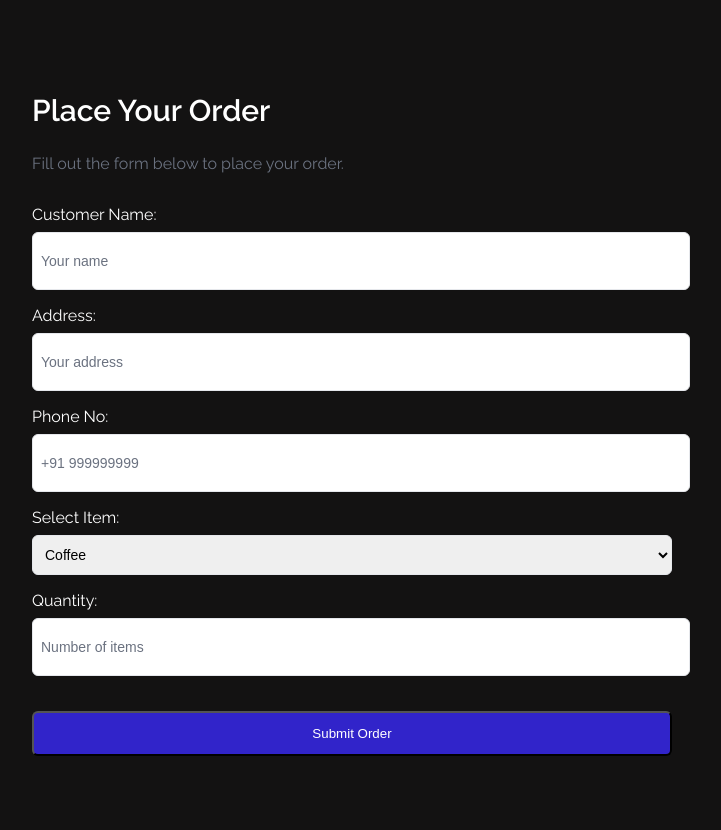
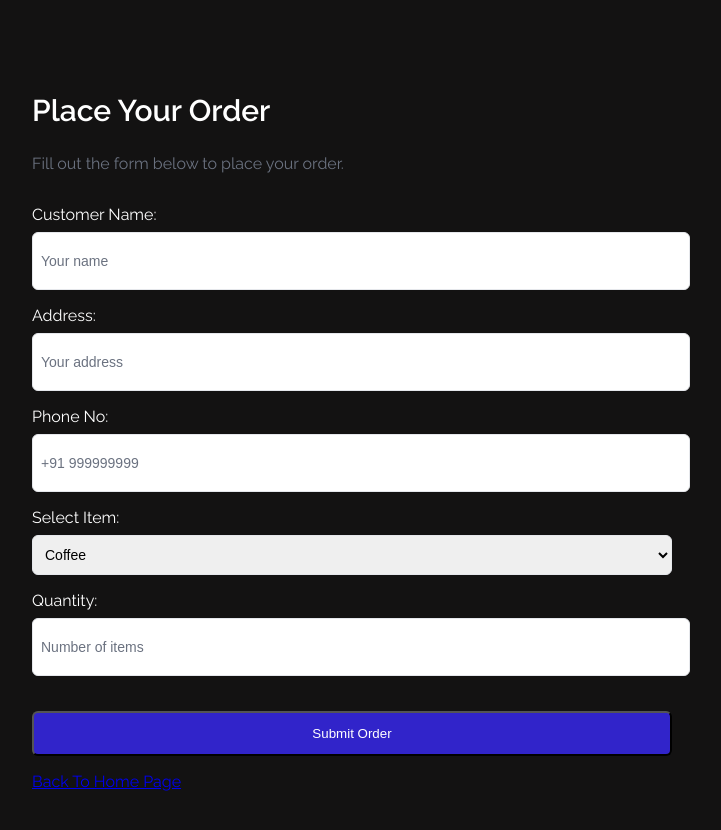
Before and after one commit to jatin123321/cofeeculture, a plain HTML site: page order.html in a window 1280 px wide. Shown: the whole page, without its empty margins (288-1009 px from the left). Drawn offline with Linux system fonts and the light colour scheme.

Commit message:
Update order.html

```diff
--- a/order.html
+++ b/order.html
@@ -115,6 +115,9 @@
                     <input type="number" id="quantity" name="quantity" class="form-input" placeholder="Number of items" required>
                 </div>
                 <button type="submit" class="form-submit">Submit Order</button>
+                <a href="https://jatin123321.github.io/cofeeculture" class="inline-block bg-black bg-opacity-70 py-6 px-8 rounded-lg font-semibold tm-text-2xl tm-text-gold hover:text-gray-200 transition">
+                    <i class="fas fa-mug-hot mr-3"></i>
+                    <span>Back To Home Page</span>
             </div>
         </form>
     </section>
```
